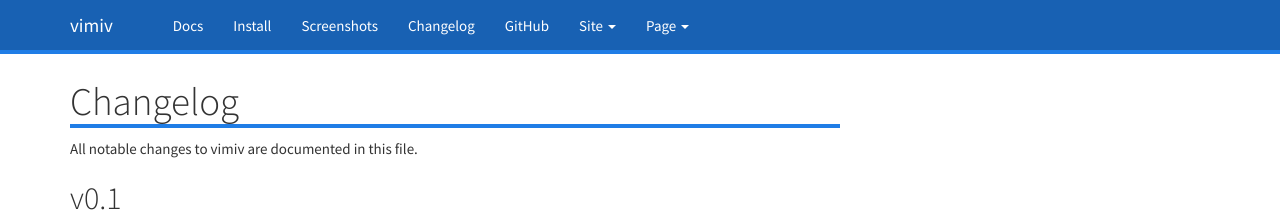
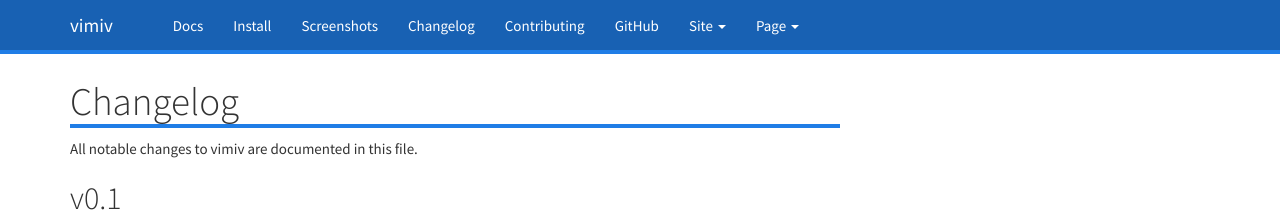
Before and after one commit to karlch/vimiv-qt, a Sphinx documentation site: the page built from docs/changelog.rst, in a window 1280 px wide. Shown: the top 212 px of the page. Built offline with Sphinx 7.4.7, drawn with Linux system fonts in a browser that asks for light colours.

Commit message:
Docs: include contributing in website header

```diff
--- a/docs/conf.py
+++ b/docs/conf.py
@@ -116,6 +116,7 @@
             ("Install", "documentation/install"),
             ("Screenshots", "screenshots"),
             ("Changelog", "changelog"),
+            ("Contributing", "documentation/contributing"),
             ("GitHub", "https://github.com/karlch/vimiv-qt", True),
         ],
         "source_link_position": "footer",
```
